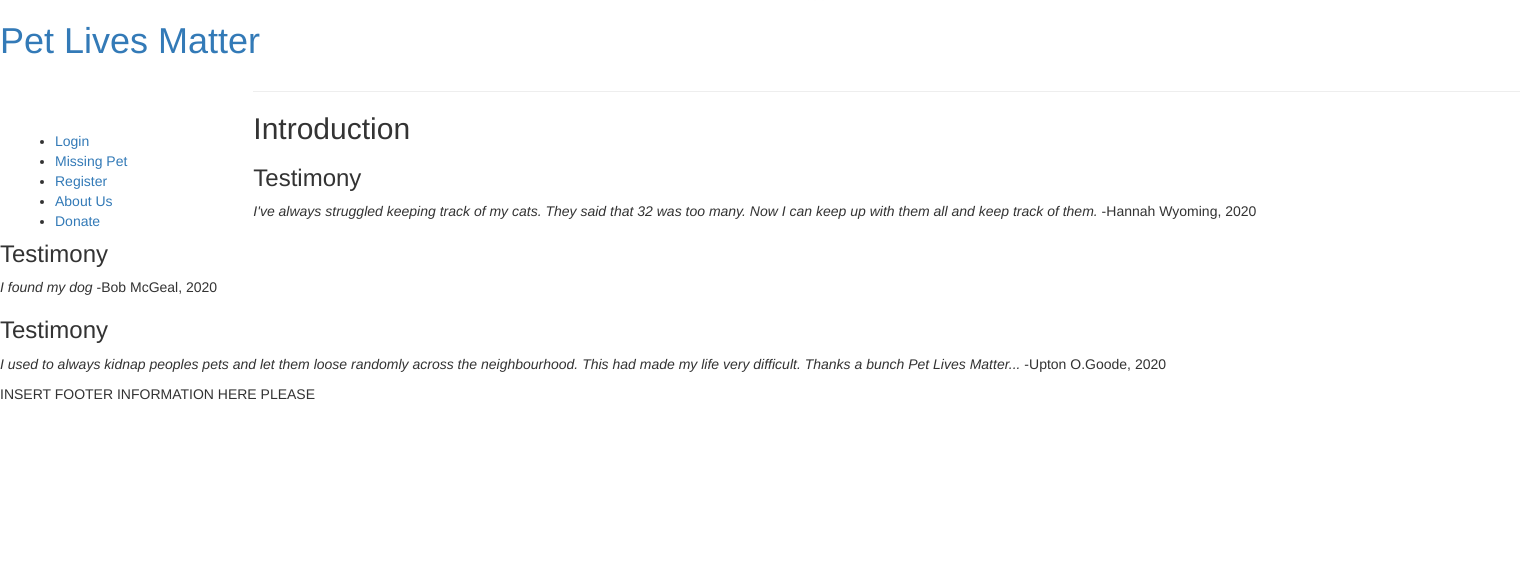
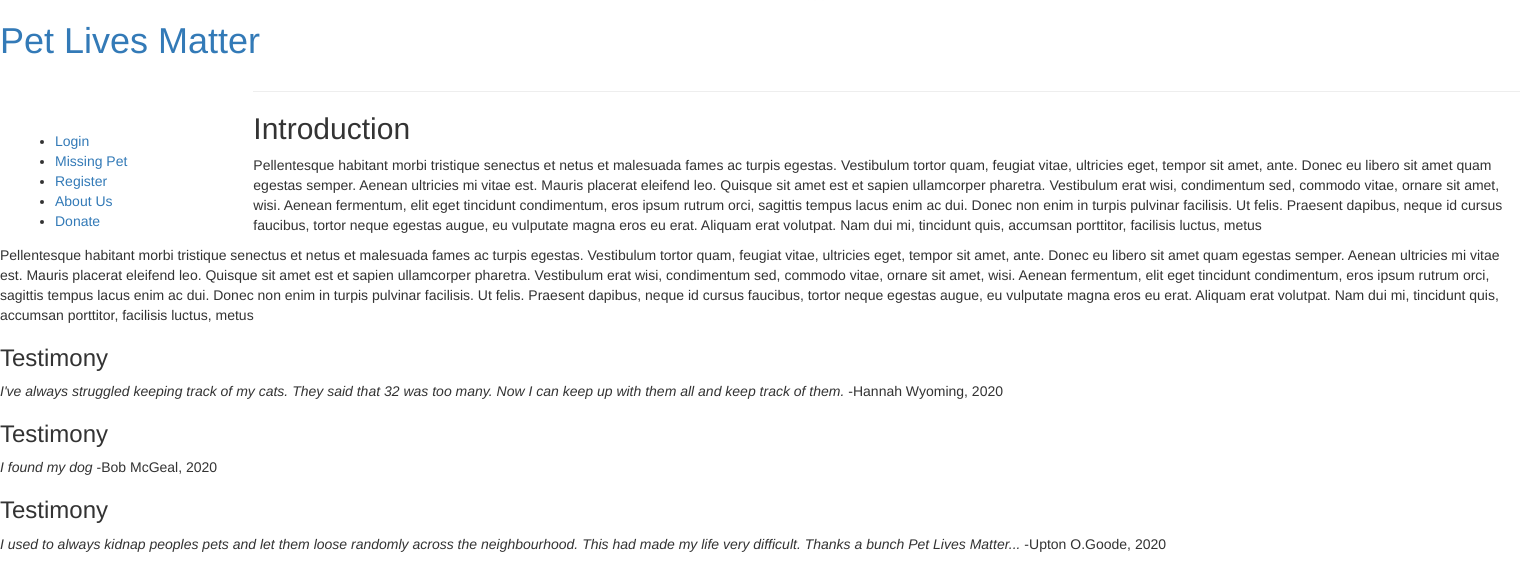
Before and after one commit to LucianEarl/TOKB-Pet-registery, a Django app: page / in a window 1520 px wide. Shown: the part 399-964 px from the top of the page. Before the commit the page ends 799 px from the top, so only its background shows below. Run offline with Django 3.2, Linux system fonts and the light colour scheme; parts of the project's set-up code (start-up, migrations or seed data) failed here and were passed over; some libraries are stand-ins or nearby versions.

Commit message:
home tests

```diff
--- a/PetLivesMatter/PetRegistry/templates/home.html
+++ b/PetLivesMatter/PetRegistry/templates/home.html
@@ -2,6 +2,33 @@
 {% block content %}
   <div class = "intro">
     <h2>Introduction</h2>
+    <p>Pellentesque habitant morbi tristique senectus et netus et malesuada
+      fames ac turpis egestas. Vestibulum tortor quam, feugiat vitae, ultricies
+      eget, tempor sit amet, ante. Donec eu libero sit amet quam egestas semper.
+       Aenean ultricies mi vitae est. Mauris placerat eleifend leo. Quisque sit
+       amet est et sapien ullamcorper pharetra. Vestibulum erat wisi,
+       condimentum sed, commodo vitae, ornare sit amet, wisi. Aenean fermentum,
+        elit eget tincidunt condimentum, eros ipsum rutrum orci, sagittis tempus
+         lacus enim ac dui. Donec non enim in turpis pulvinar facilisis. Ut
+         felis. Praesent dapibus, neque id cursus faucibus, tortor neque
+         egestas augue, eu vulputate magna eros eu erat. Aliquam erat
+         volutpat. Nam dui mi, tincidunt quis, accumsan porttitor, facilisis
+         luctus, metus
+       </p>
+     <p>Pellentesque habitant morbi tristique senectus et netus et malesuada
+       fames ac turpis egestas. Vestibulum tortor quam, feugiat vitae, ultricies
+       eget, tempor sit amet, ante. Donec eu libero sit amet quam egestas semper.
+        Aenean ultricies mi vitae est. Mauris placerat eleifend leo. Quisque sit
+        amet est et sapien ullamcorper pharetra. Vestibulum erat wisi,
+        condimentum sed, commodo vitae, ornare sit amet, wisi. Aenean fermentum,
+         elit eget tincidunt condimentum, eros ipsum rutrum orci, sagittis tempus
+          lacus enim ac dui. Donec non enim in turpis pulvinar facilisis. Ut
+          felis. Praesent dapibus, neque id cursus faucibus, tortor neque
+          egestas augue, eu vulputate magna eros eu erat. Aliquam erat
+          volutpat. Nam dui mi, tincidunt quis, accumsan porttitor, facilisis
+          luctus, metus
+        </p>
+
   </div>
   <div class = "Testimony">
     <h3>Testimony</h3>
```
